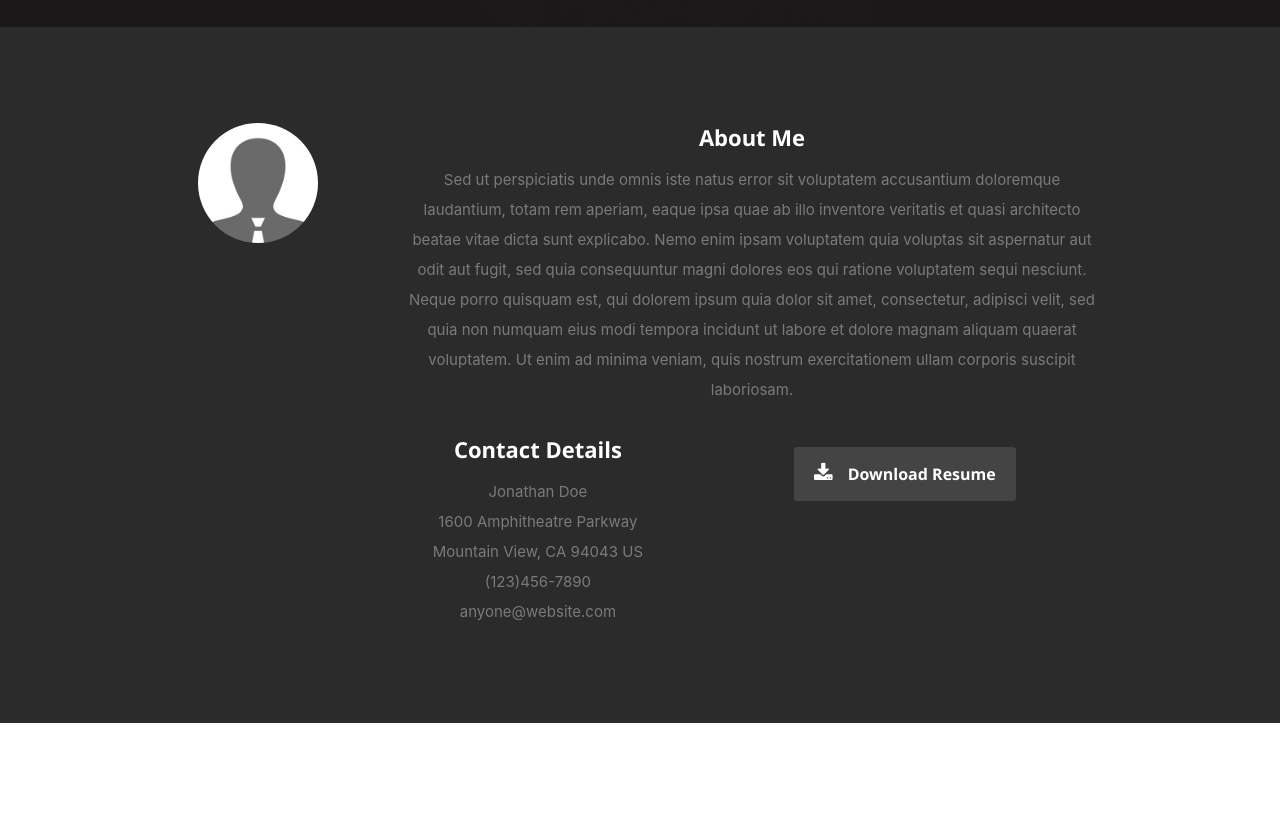
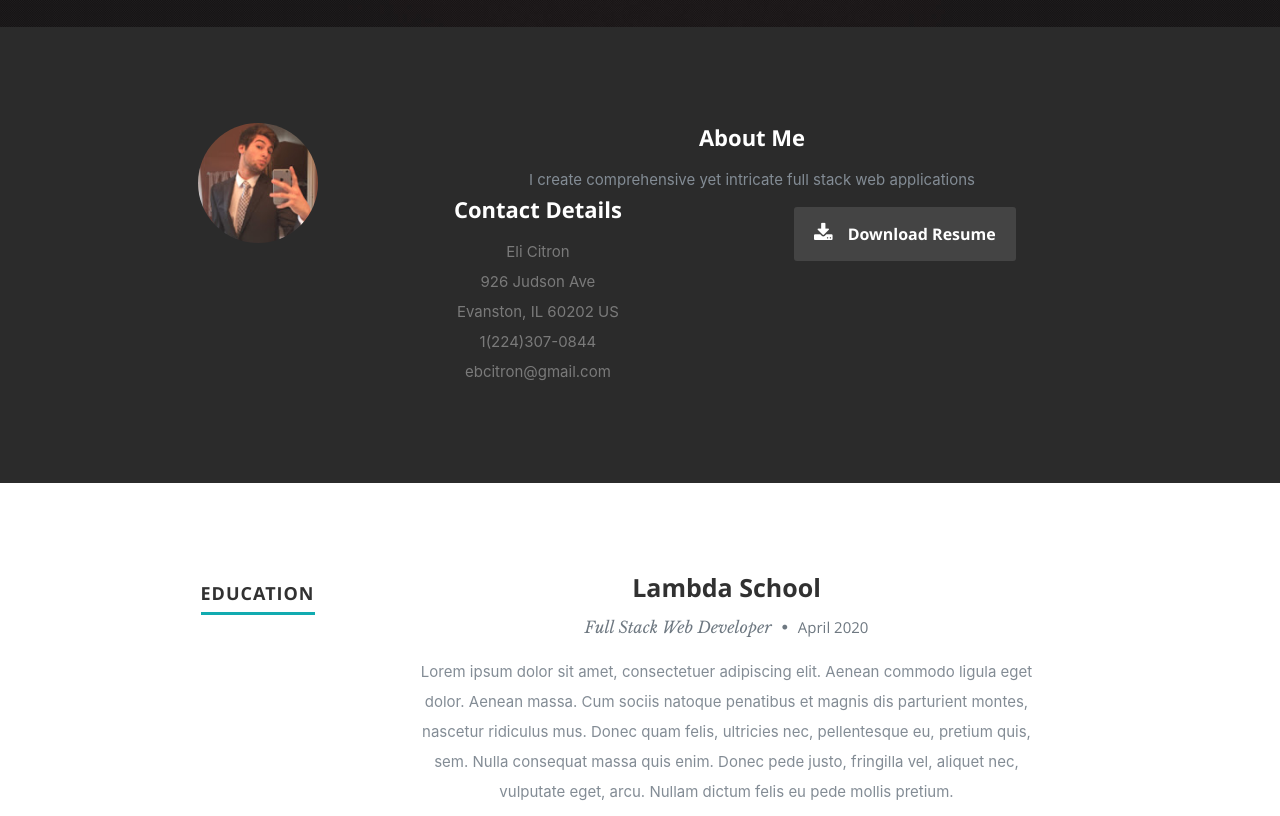
Before and after one commit to ebcitron/Portfolio-Final, a React (Create React App) app in the folder portfolio/: page / in a window 1280 px wide. Shown: the part 773-1589 px from the top of the page. Built offline with nearby package versions, Linux system fonts and the light colour scheme.

Commit message:
Editing data

```diff
--- a/portfolio/src/components/about/about.js
+++ b/portfolio/src/components/about/about.js
@@ -2,6 +2,7 @@ import React, {Component} from 'react';
 
 class About extends Component{
     render(){
+      let resumeData = this.props.resumeData
         return(
             <section id="about">
             <div className="row">
@@ -10,23 +11,17 @@ class About extends Component{
               </div>
               <div className="nine columns main-col">
                 <h2>About Me</h2>
-                <p>Sed ut perspiciatis unde omnis iste natus error sit voluptatem accusantium doloremque laudantium, totam rem aperiam,
-                  eaque ipsa quae ab illo inventore veritatis et quasi architecto beatae vitae dicta sunt explicabo. Nemo enim ipsam
-                  voluptatem quia voluptas sit aspernatur aut odit aut fugit, sed quia consequuntur magni dolores eos qui ratione
-                  voluptatem sequi nesciunt. Neque porro quisquam est, qui dolorem ipsum quia dolor sit amet, consectetur, adipisci velit,
-                  sed quia non numquam eius modi tempora incidunt ut labore et dolore magnam aliquam quaerat voluptatem.
-                  Ut enim ad minima veniam, quis nostrum exercitationem ullam corporis suscipit laboriosam.
-                </p>
+                {resumeData.aboutMe}
                 <div className="row">
                   <div className="columns contact-details">
                     <h2>Contact Details</h2>
                     <p className="address">
-                      <span>Jonathan Doe</span><br />
-                      <span>1600 Amphitheatre Parkway<br />
-                        Mountain View, CA 94043 US
+                      <span>Eli Citron</span><br />
+                      <span>926 Judson Ave<br />
+                        Evanston, IL 60202 US
                       </span><br />
-                      <span>(123)456-7890</span><br />
-                      <span>anyone@website.com</span>
+                      <span>1(224)307-0844</span><br />
+                      <span>ebcitron@gmail.com</span>
                     </p>
                   </div>
                   <div className="columns download">
--- a/portfolio/src/resumeData.js
+++ b/portfolio/src/resumeData.js
@@ -4,6 +4,7 @@ let resumeData = {
     "role":"Full Stack Web Developer",
     "phoneNumber":"1(224)307-0844",
     "address":"928 Judson Ave, Evanston Illinois",
+    "aboutMe":"I create comprehensive yet intricate full stack web applications"
 
 }
 
```
Also changed, not shown: portfolio/public/images/45603390.jpg (added), portfolio/public/images/profilepic.jpg.
